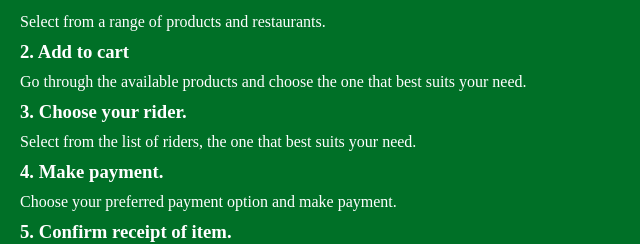
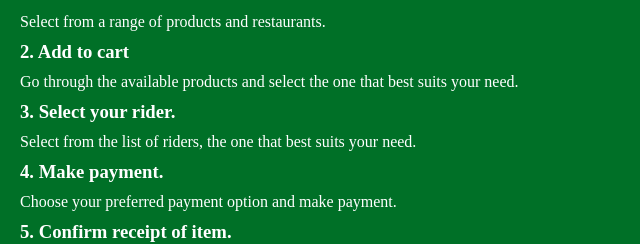
Before and after one commit to BlocMedia/Bloky, a plain HTML site: page index.html in a window 1280 px wide. Shown: the part 710-954 px from the top of the page, 0-640 px from the left. Drawn offline with Linux system fonts and the light colour scheme.

Commit message:
Update index.html

```diff
--- a/index.html
+++ b/index.html
@@ -53,8 +53,8 @@
         <h3>1. Choose Items</h3>
         <p>Select from a range of products and restaurants.</p>
         <h3>2. Add to cart</h3>
-        <p>Go through the available products and choose the one that best suits your need.<p>
-        <h3>3. Choose your rider.</h3>
+        <p>Go through the available products and select the one that best suits your need.<p>
+        <h3>3. Select your rider.</h3>
         <p>Select from the list of riders, the one that best suits your need.</p>
         <h3>4. Make payment.</h3>
         <p>Choose your preferred payment option and make payment.</p>
```
